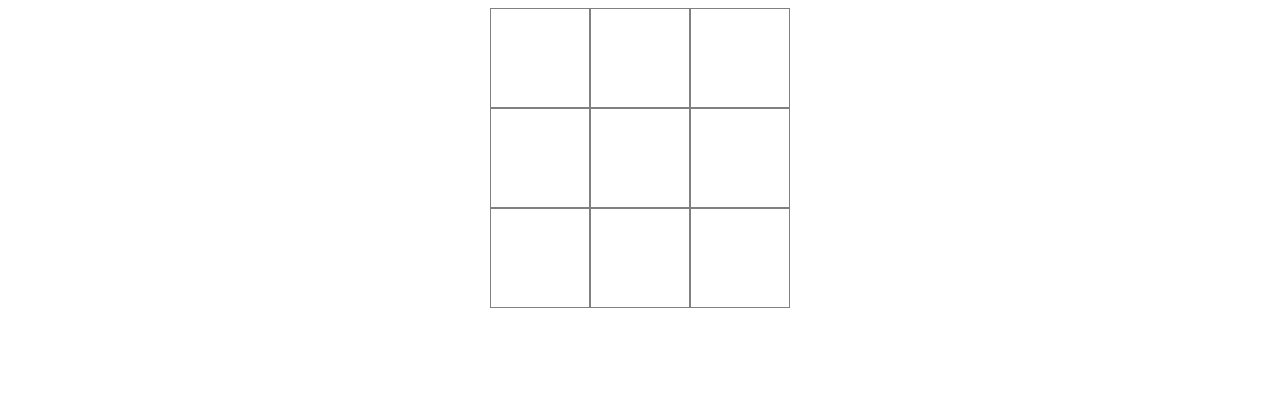
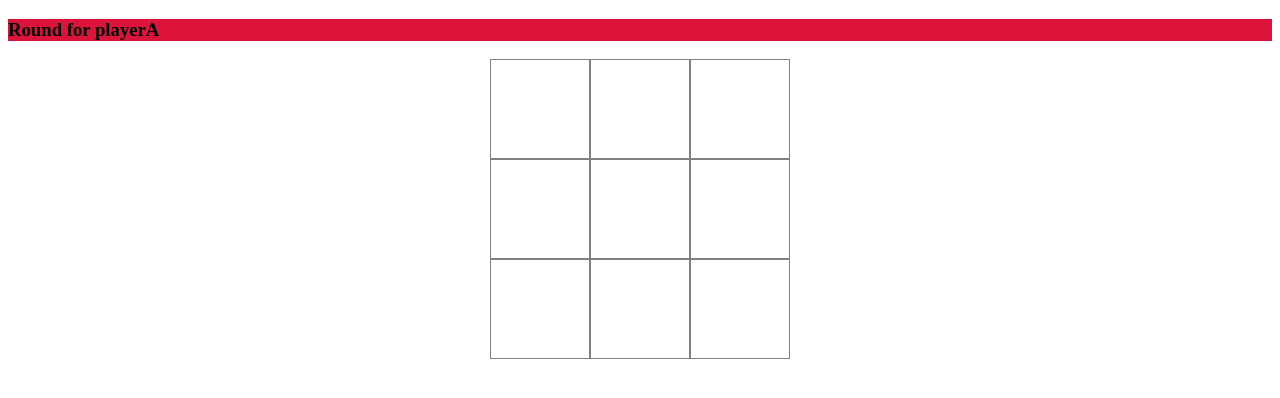
Before and after one commit to PPerz/warsawjs-workshop-15, a plain HTML site: page index.html in a window 1280 px wide. Drawn offline with Linux system fonts and the light colour scheme.

Commit message:
Step 8 - show current Player

```diff
--- a/game.js
+++ b/game.js
@@ -1,28 +1,34 @@
 document.addEventListener('DOMContentLoaded', function () {
-
-
-    var fields = document.querySelectorAll('.board > div');
-    var playerClasses = {
-
+     var playerClasses = {
         'playerA': 'red',
         'playerB': 'blue'
     };
-
+    var fields = document.querySelectorAll('.board > div');
     var currentPlayer;
-
+     var emptyFields;
 
     initGame();
 
+    function displayRoundInformation() {
+        var round = document.getElementById('round-info');
+
+        round.className = playerClasses[currentPlayer];
+        round.innerHTML = `Round for ${currentPlayer}`;
+    }
+
 
     function initGame() {
+        var fields = document.querySelectorAll('.board > div');
+
+        currentPlayer = 'playerA';
         emptyFields = 9;
-        currentPlayer = 'playerA'
-        fields.forEach(field => {
-            field.addEventListener('click', fieldClickHandler)
+        fields.forEach(field => field.addEventListener('click', fieldClickHandler));
+        fields.forEach(field => field.removeAttribute('class'));
 
-        field.className=''
-        });
+        displayRoundInformation();
     }
+
+
 
     function fieldClickHandler() {
         var playerClass = playerClasses[currentPlayer];
@@ -35,13 +41,18 @@ document.addEventListener('DOMContentLoaded', function () {
         } else {
             currentPlayer = 'playerA';
         }
+        displayRoundInformation();
         this.removeEventListener('click', fieldClickHandler);
         emptyFields--;
         console.log(emptyFields);
         checkWinner();
         if (emptyFields === 0) {
-            setTimeout(function(){ alert("I am an alert box!"); }, 800);
-            setTimeout(function(){ initGame(); }, 1500);
+            setTimeout(function () {
+                alert("I am an alert box!");
+            }, 800);
+            setTimeout(function () {
+                initGame();
+            }, 1500);
         }
     }
 
@@ -67,8 +78,12 @@ document.addEventListener('DOMContentLoaded', function () {
             dia1 === 'redredred' ||
             dia2 === 'redredred'
         ) {
-            setTimeout(function(){ alert("Red win!"); }, 600);
-            setTimeout(function(){ initGame(); }, 1500);
+            setTimeout(function () {
+                alert("Red win!");
+            }, 600);
+            setTimeout(function () {
+                initGame();
+            }, 1500);
         }
         if (row1 === 'blueblueblue' ||
             row2 === 'blueblueblue' ||
@@ -79,8 +94,12 @@ document.addEventListener('DOMContentLoaded', function () {
             dia1 === 'blueblueblue' ||
             dia2 === 'blueblueblue'
         ) {
-            setTimeout(function(){ alert("Blue win!"); }, 800);
-            setTimeout(function(){ initGame(); }, 1500);
+            setTimeout(function () {
+                alert("Blue win!");
+            }, 800);
+            setTimeout(function () {
+                initGame();
+            }, 1500);
         }
     }
 });
--- a/index.html
+++ b/index.html
@@ -1,6 +1,6 @@
-
 <!DOCTYPE html>
 <html>
+
 <head>
     <meta charset="utf-8" />
     <meta http-equiv="X-UA-Compatible" content="IE=edge">
@@ -9,7 +9,10 @@
     <link rel="stylesheet" type="text/css" media="screen" href="game.css" />
     <script src="game.js"></script>
 </head>
+
 <body>
+
+    <h3 id="round-info"></h3>
     <div class="board">
         <div></div>
         <div></div>
@@ -21,5 +24,10 @@
         <div></div>
         <div></div>
     </div>
+
+
+
+
     </body>
+
 </html>
```
Lines whose indentation alone changed are shown as unchanged.
